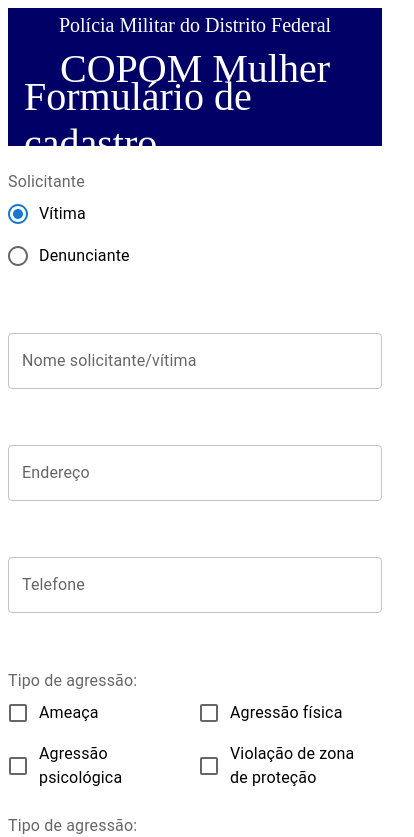
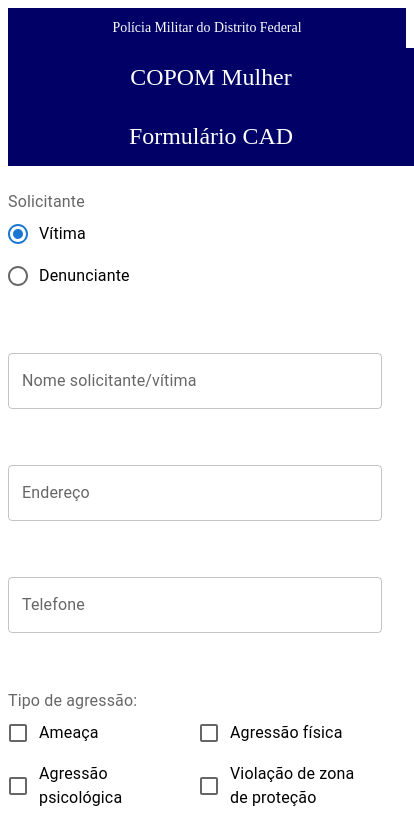
Before and after one commit to mpfarias/copom, a React (Vite) app: page / in a window 390 px wide. Shown: the top 837 px of the page, 414 px wide, since content can reach past the window. Built offline with nearby package versions, Linux system fonts and the light colour scheme.

Commit message:
Ajustando responsividade

```diff
--- a/src/components/form/index.jsx
+++ b/src/components/form/index.jsx
@@ -99,6 +99,7 @@ ${criancas === 'true' ? 'Há crianças no local' : ''}
 
   const handleResetForm = () => {
     setState({
+
       nomeVitima: '',
       endereco: '',
       telefone: '',
--- a/src/components/navbar/navbar.jsx
+++ b/src/components/navbar/navbar.jsx
@@ -1,52 +1,57 @@
 
-import Box from '@mui/material/Box';
+import { Box } from '@mui/material';
 
 const Navbar = () => {
     return (
-        <>
+        <div>
             <Box component="section"
                 sx={{
                     p: 1.5,
-                height: 10,
                     alignItems: 'center',
                     display: 'flex',
                     justifyContent: 'center',
                     color: '#ffffff',
                     backgroundColor: '#000066',
                     fontFamily: 'Myriad Pro',
-                fontSize: '20px'
+                    fontSize: 'calc(10px + 1vw)',
+                    width:'100%',
+                    marginBottom: 0,
                 }}>
                 Polícia Militar do Distrito Federal
             </Box>
+
             <Box component="section"
                 sx={{
                     p: 2,
-                height: 20,
                     alignItems: 'center',
                     display: 'flex',
                     justifyContent: 'center',
                     color: '#ffffff',
                     backgroundColor: '#000066',
                     fontFamily: 'Myriad Pro',
-                fontSize: '40px'
+                    fontSize: 'calc(20px + 1vw)',
+                    width:'100%',
+                    marginBottom: 0,
                 }}>
                 COPOM Mulher
             </Box>
+
             <Box component="section"
                 sx={{
                     p: 2,
-                height: 20,
                     alignItems: 'center',
                     display: 'flex',
                     justifyContent: 'center',
                     color: '#ffffff',
                     backgroundColor: '#000066',
                     fontFamily: 'Myriad Pro',
-                fontSize: '40px'
+                    fontSize: 'calc(20px + 1vw)',
+                    width:'100%',
+                    marginBottom: 0,
                 }}>
-            Formulário de cadastro
+                Formulário CAD
             </Box>
-        </>
+        </div>
     )
 }
 
```
Lines whose indentation alone changed are shown as unchanged.
